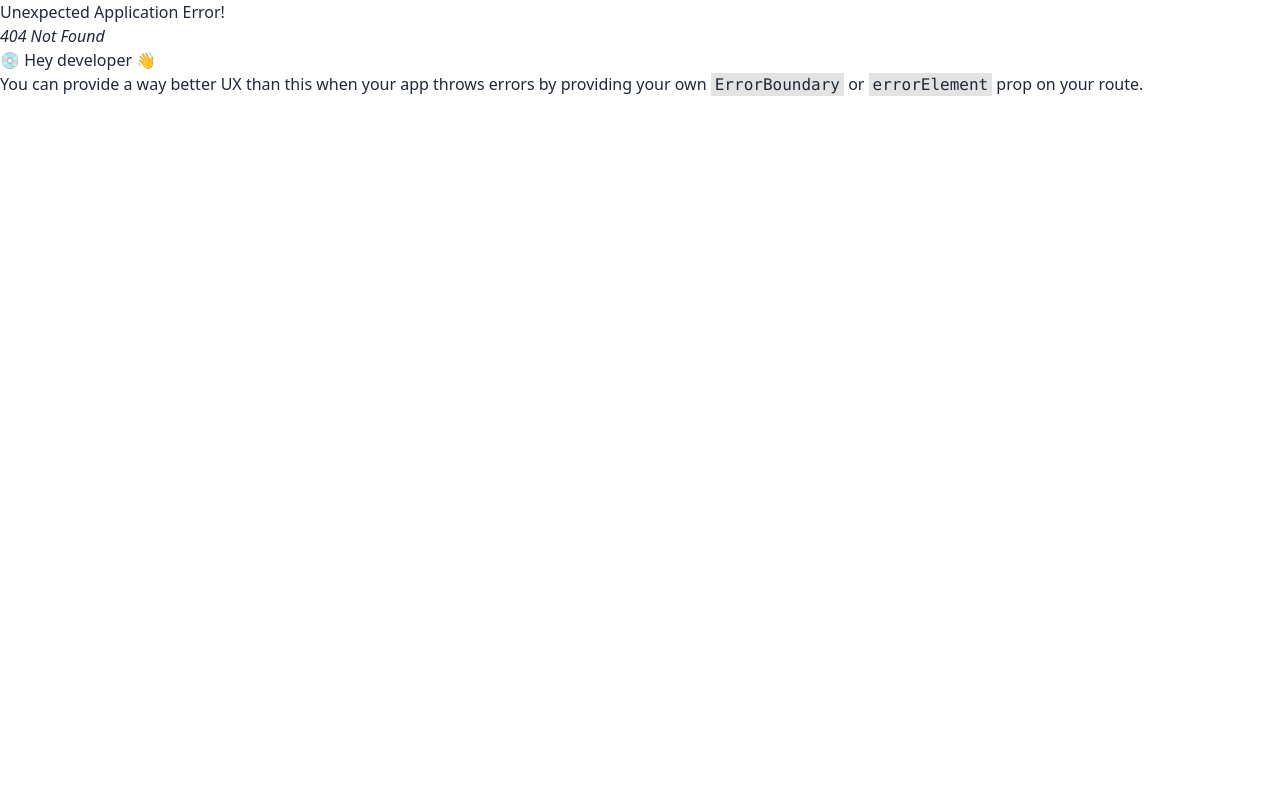
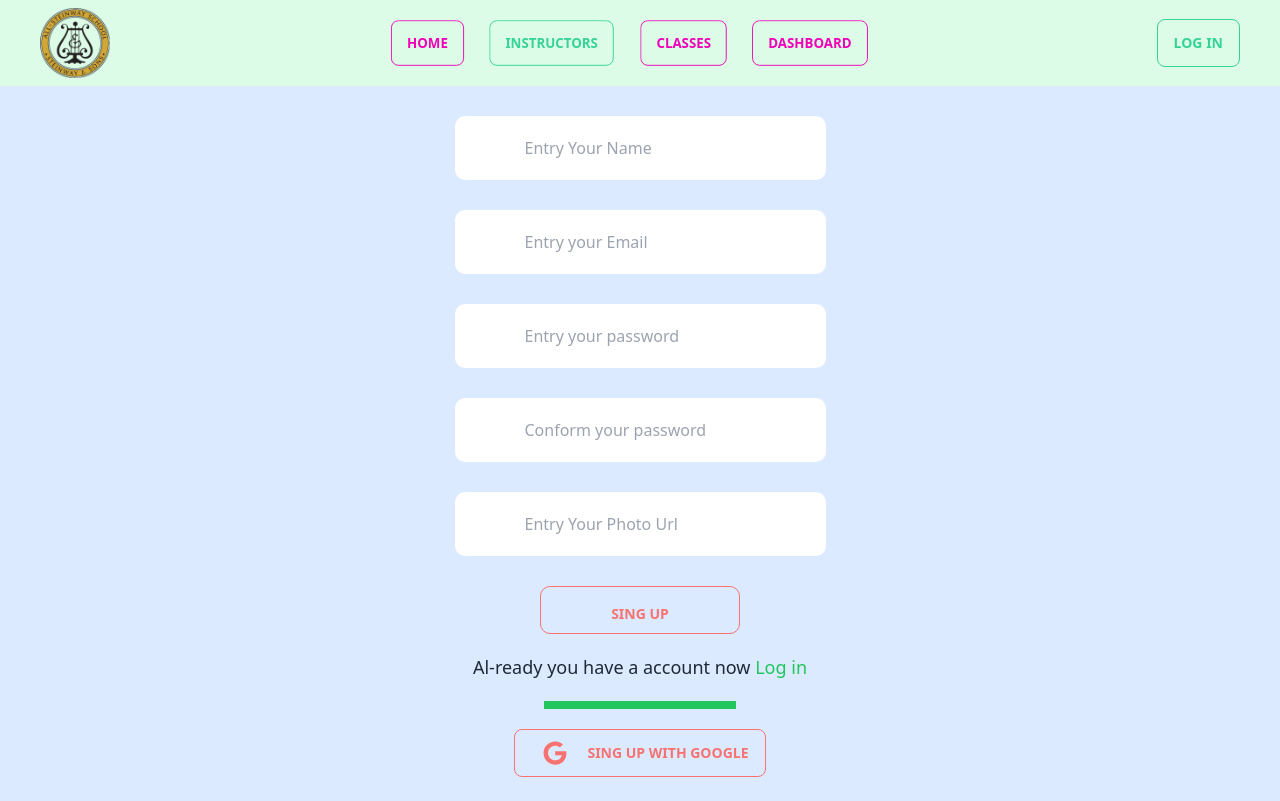
Before and after one commit to israfil3/summer-camp-school-client, a React (Vite) app: page /sing in a window 1280 px wide. Before the commit this address had no page. Built offline with nearby package versions, Linux system fonts and the light colour scheme.

Commit message:
update config firebase

```diff
--- a/package.json
+++ b/package.json
@@ -11,6 +11,7 @@
   },
   "dependencies": {
     "@egjs/react-flicking": "^4.10.9",
+    "firebase": "^9.22.2",
     "keen-slider": "^6.8.5",
     "localforage": "^1.10.0",
     "match-sorter": "^6.3.1",
--- a/src/Components/class/Class.jsx
+++ b/src/Components/class/Class.jsx
@@ -1,4 +1,5 @@
 import React, { useEffect, useState } from 'react';
+import SubClass from './SubClass';
 
 const Class = () => {
     const [classes,setClasses] = useState([])
@@ -10,23 +11,7 @@ const Class = () => {
     return (
         <div className='grid lg:grid-cols-3 gap-y-5 mx-auto w-[90%] border-4 border-red-300 my-10'>
             {
-                classes.map(ck=> <>
-                  <div className="card w-96 bg-base-100 shadow-xl border-4 border-green-100 mx-auto my-5">
-                        <figure className="px-10 pt-10">
-                            <img  src={ck.img} alt="Shoes" className="rounded w-96 h-96" />
-                        </figure>
-                        <div className="card-body items-center text-center">
-                            <h2 className="card-title">Class Name: {ck.class_name}</h2>
-                            <p>Instructor Name: {ck.instructor_name}</p>
-                            <p>Available Seats: {ck.available_seats}</p>
-                            <p>price: {ck.price}$</p>
-                            <div className="card-actions">
-                                 <button class="btn btn-outline btn-primary">Select</button>
-                            </div>
-                        </div>
-
-                        </div>
-                </>)
+                classes.map(ck=> <SubClass key={ck._id} ck={ck}></SubClass> )
             }
         </div>
     );
--- /dev/null
+++ b/src/Components/class/SubClass.jsx
@@ -0,0 +1,31 @@
+import React from 'react';
+
+const SubClass = ({ck}) => {
+    const {img,class_name,instructor_name,available_seats,price,_id} = ck;
+    const SelectClass =(_id) => {
+        console.log(_id)
+    }
+    return (
+        <div>
+            <>
+                  <div className="card w-96 bg-base-100 shadow-xl border-4 border-green-100 mx-auto my-5">
+                        <figure className="px-10 pt-10">
+                            <img  src={img} alt="Shoes" className="rounded w-96 h-96" />
+                        </figure>
+                        <div className="card-body items-center text-center">
+                            <h2 className="card-title">Class Name: {class_name}</h2>
+                            <p>Instructor Name: {instructor_name}</p>
+                            <p>Available Seats: {available_seats}</p>
+                            <p>price: {price}$</p>
+                            <div className="card-actions">
+                                 <button onClick={()=>SelectClass(ck)} className="btn btn-outline btn-primary">Select</button>
+                            </div>
+                        </div>
+
+                        </div>
+                </>
+        </div>
+    );
+};
+
+export default SubClass;
--- a/src/Components/home/Home.jsx
+++ b/src/Components/home/Home.jsx
@@ -32,7 +32,7 @@ const Home = () => {
                   </div>
               </div>
               <div className="navbar-end">
-                <a className="btn btn-outline btn-success">Login</a>
+                <Link className="btn btn-outline btn-success" to={'login'}>Log in</Link>
               </div>
             </div>
 
--- /dev/null
+++ b/src/Components/login/Login.jsx
@@ -0,0 +1,23 @@
+import React from 'react';
+import './login.css'
+import { Link } from 'react-router-dom';
+import { FaGoogle } from 'react-icons/fa';
+
+const Login = () => {
+    return (
+        <div className='bg-red-100'>
+            <form className='form-area text-center '>
+                <input type="email" name="email" id="email"  placeholder='Entry your Email'/><br />
+                <input type="password" name="password" id="password"  placeholder='Entry your password' required/><br />
+                <input className='btn my-5 btn-outline btn-error' type="submit" value="Login" /><br />
+                <p className='tx'>Ar you a new user now<Link to={'/sing'} className='text-blue-500'> Sing Up </Link>  </p>
+                <hr className='border-4 my-5 w-48 mx-auto border-green-500'/>
+            </form>
+            <div className="mx-auto text-center">
+                <button  className='btn btn-outline btn-error' ><FaGoogle className='mx-3 text-2xl text-center'/>Login with Google</button><br /><br />
+            </div>
+        </div>
+    );
+};
+
+export default Login;
--- /dev/null
+++ b/src/Components/login/login.css
@@ -0,0 +1,8 @@
+.form-area input {
+    padding: 20px 70px;
+    margin-top: 30px;
+    border-radius: 10px;
+}
+.tx {
+    font-size: 18px;
+}
--- /dev/null
+++ b/src/Components/sing/Sing.jsx
@@ -0,0 +1,28 @@
+import React from 'react';
+import { FaGoogle } from 'react-icons/fa';
+import { Link } from 'react-router-dom';
+import './sing.css'
+
+const Sing = () => {
+    return (
+        <div className='text-center bg-blue-100'>
+             <form className='form-area text-center'>
+                <input type="text" name="name" id="name"  placeholder='Entry Your Name'required/><br />
+                <input type="email" name="email" id="email"  placeholder='Entry your Email'/><br />
+                <input type="password" name="password" id="password"  placeholder='Entry your password' required/><br />
+                <input type="password" name="conformPassword" id="password"  placeholder='Conform your password' required/><br />
+                <input type="url" name="url" id="url"  placeholder='Entry Your Photo Url' required/><br />
+                <input className='btn my-5 btn-outline btn-error' type="submit" value="Sing Up" /><br />
+                <p className='tx'>Al-ready you have a account now<Link to={'/login'} className='text-green-500'> Log in </Link>  </p>
+                <hr className='border-4 my-5 w-48 mx-auto border-green-500'/>
+
+            </form>
+            <div className="mx-auto text-center">
+                <button  className='btn btn-outline btn-error' ><FaGoogle className='mx-3 text-2xl text-center'/>Sing up with Google</button><br /><br />
+            </div>
+
+        </div>
+    );
+};
+
+export default Sing;
--- /dev/null
+++ b/src/Components/sing/sing.css
@@ -0,0 +1,8 @@
+.form-area input {
+    padding: 20px 70px;
+    margin-top: 30px;
+    border-radius: 10px;
+}
+.tx {
+    font-size: 18px;
+}
--- /dev/null
+++ b/src/Firebase/Firebase.config.js
@@ -0,0 +1,17 @@
+// Import the functions you need from the SDKs you need
+import { initializeApp } from "firebase/app";
+// TODO: Add SDKs for Firebase products that you want to use
+// https://firebase.google.com/docs/web/setup#available-libraries
+
+// Your web app's Firebase configuration
+const firebaseConfig = {
+  apiKey:import.meta.env.VITE_apiKey,
+  authDomain:import.meta.env.VITE_authDomain,
+  projectId:import.meta.env. VITE_projectId,
+  storageBucket:import.meta.env.VITE_storageBucket,
+  messagingSenderId:import.meta.env.VITE_messagingSenderId,
+  appId:import.meta.env.VITE_appId
+};
+
+// Initialize Firebase
+export const app = initializeApp(firebaseConfig);
```
Also changed, not shown: src/main.jsx (+10 -0 lines), 2 other files (tests, documents, lock files or other folders).
